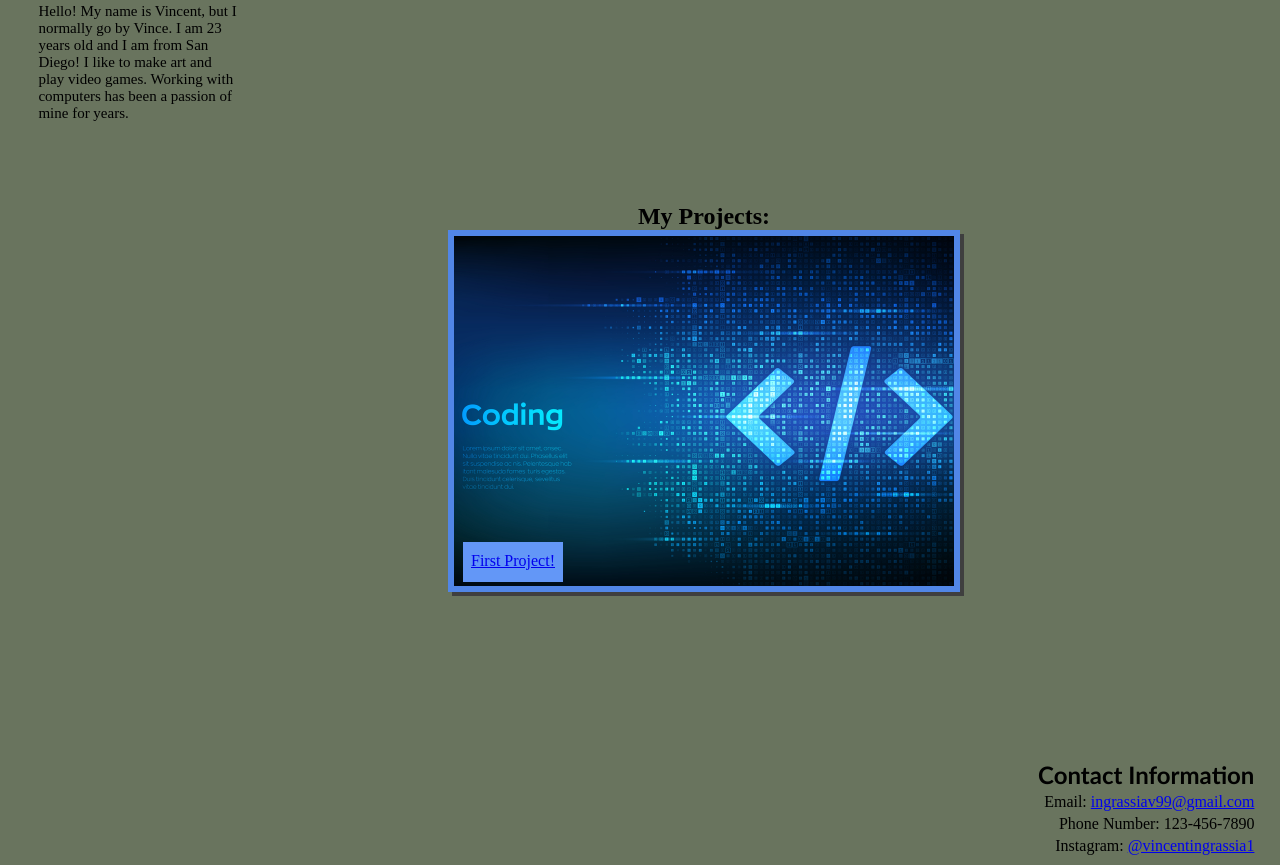
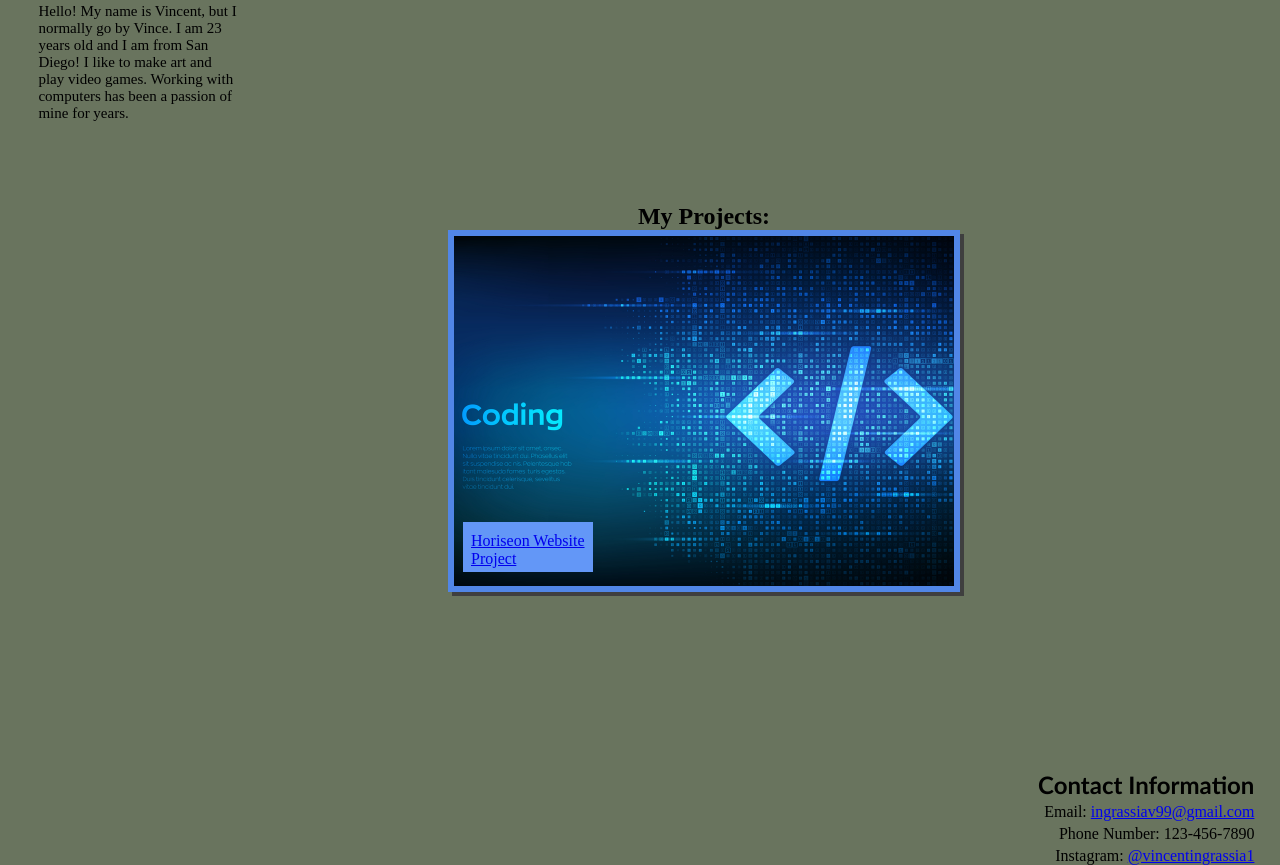
Before and after one commit to Vingrass/Portfolio-Website, a plain HTML site: page index.html in a window 1280 px wide. Shown: the part 465-1330 px from the top of the page. Drawn offline with Linux system fonts and the light colour scheme.

Commit message:
first-app-fix

```diff
--- a/Assets/css/style.css
+++ b/Assets/css/style.css
@@ -89,11 +89,11 @@ body {
 
 #First-App div{
     position: relative;
-    bottom: 50px;
+    bottom: 70px;
     left: 15px;
     background: #6397f7;
-    width: 100px;
-    height: 40px;
+    width: 130px;
+    height: 50px;
     padding-left: 8px;
     padding-top: 10px;
 }
--- a/index.html
+++ b/index.html
@@ -41,9 +41,9 @@
     <section class="Applications">
         <h2 id="Applications">My Projects:</h2>
         <div id = "First-App">
-            <a href="./Assets/AppPage/First-App.html"><img src="./Assets/code-img-1.jpg" title="MY FIRST PROJECT!">
+            <a href="https://vingrass.github.io/Horiseon-Website-Challenge/"><img src="./Assets/code-img-1.jpg" title="MY FIRST PROJECT!">
 
-                <div><p>First Project!</p></div>
+                <div><p>Horiseon Website Project</p></div>
             </a>
 
 
```
